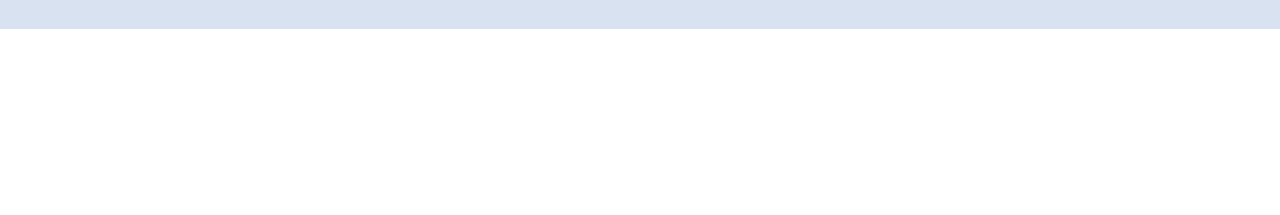
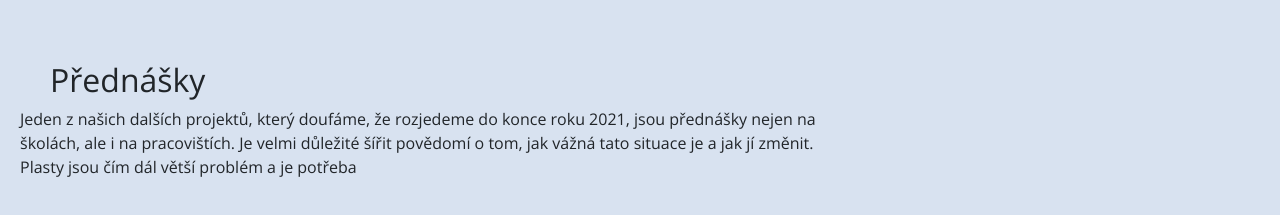
Before and after one commit to Cyberft3/codesea, a plain HTML site: page forfuture.html in a window 1280 px wide. Shown: the part 1782-1997 px from the top of the page. Before the commit the page ends 1811 px from the top, so only its background shows below. Drawn offline with nearby package versions, Linux system fonts and the light colour scheme.

Commit message:
Začala jsem nový článek

```diff
--- a/forfuture.css
+++ b/forfuture.css
@@ -64,3 +64,16 @@
     .spoluprace p {
       margin-left: 20px;
     }
+
+ .prednasky h2 {
+    margin-left: 50px;
+  }
+
+  .prednasky {
+    display:flex;
+    padding: 2em 0;
+    flex-direction: column;
+  }
+  .prednasky p {
+    margin-left: 20px
+  }
--- a/forfuture.html
+++ b/forfuture.html
@@ -98,7 +98,17 @@
   </div>
 </div>
 
+<!--Článek o našich přednáškách-->
+<div class="prednasky">
+  <div class="conainer prednasky">
+  <h2>Přednášky</h2>
+  <div class="row">
+    <div class="col-md-8 col-sm-12">
+  <p>Jeden z našich dalších projektů, který doufáme, že rozjedeme do konce roku 2021, jsou přednášky nejen na školách, ale i na pracovištích. Je velmi důležité šířit povědomí o tom, jak vážná tato situace je a jak jí změnit. Plasty jsou čím dál větší problém a je potřeba </p>
 
+</div>
+</div>
+ </div>
 
 </body>
 
```
